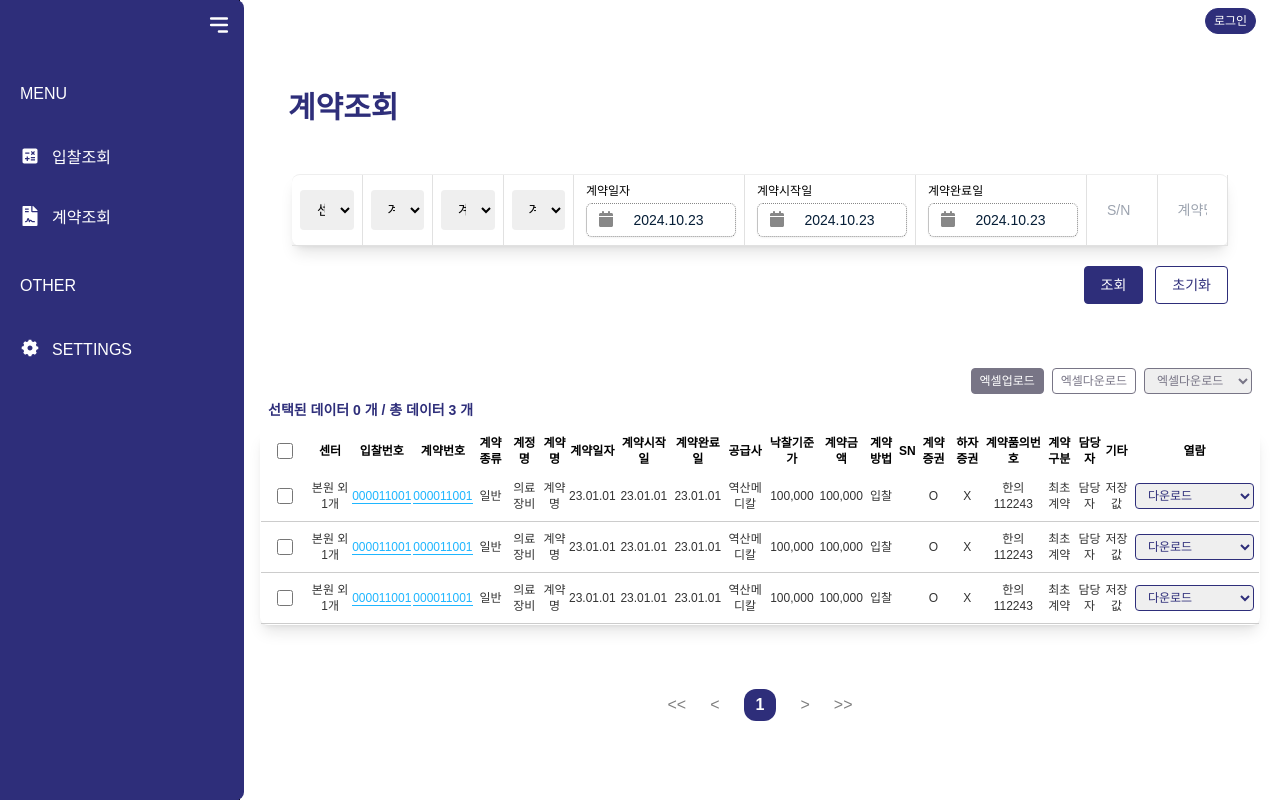
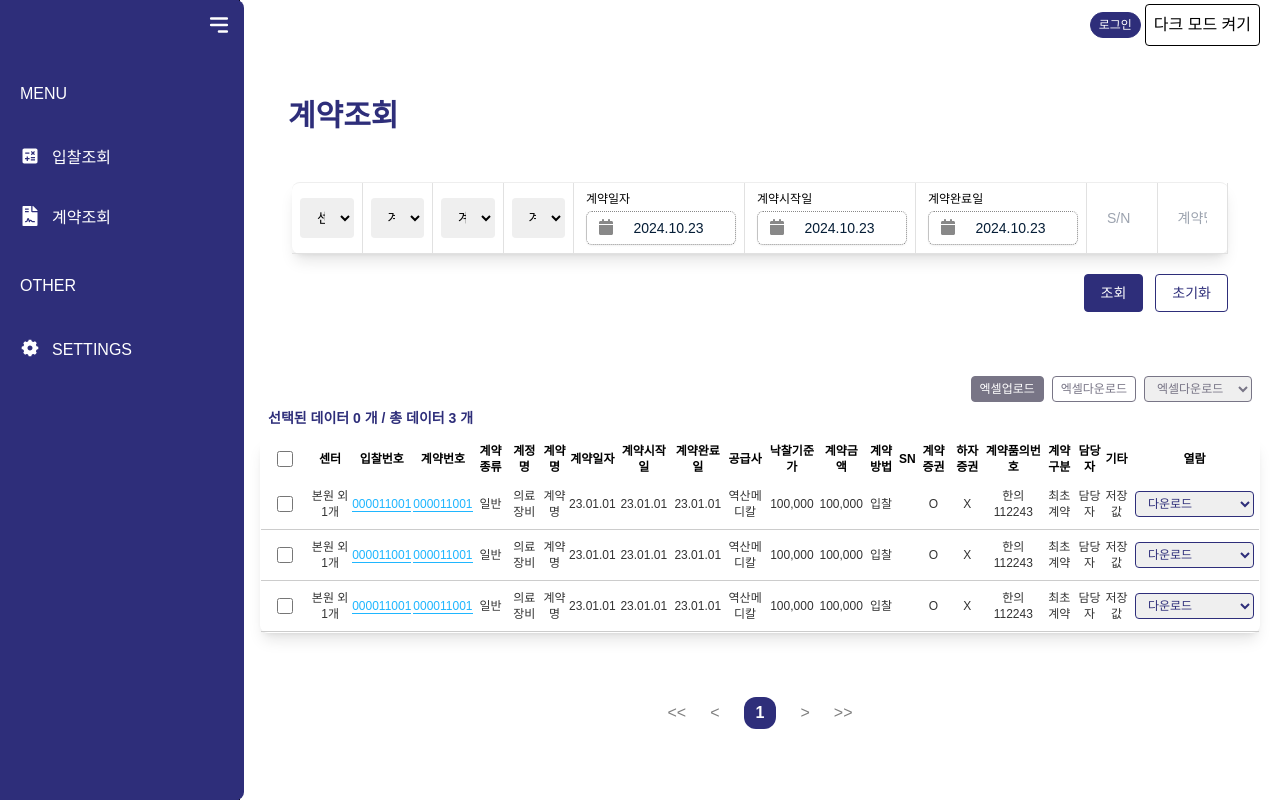
Before and after one commit to Hyeyeon-Ko/pur-ui2, a Next.js app: page /contract in a window 1280 px wide. Built offline with nearby package versions, Linux system fonts and the light colour scheme.

Commit message:
Feat: 다크모드 설정

```diff
--- a/app/(sidebar)/contract/page.tsx
+++ b/app/(sidebar)/contract/page.tsx
@@ -147,7 +147,7 @@ const MenuPage = () => {
   };
 
   return (
-    <div className="prose dark:prose-invert flex flex-col mb-4">
+    <div className="prose flex flex-col mb-4">
       <PageTitle pageTitle="계약조회" mode="xl" fontWeight="bold" />
 
       <div>
--- a/app/(sidebar)/layout.tsx
+++ b/app/(sidebar)/layout.tsx
@@ -34,7 +34,7 @@ export default function DashboardLayout({
   }, []);
 
   return (
-    <div className="h-screen flex dark:bg-black">
+    <div className="h-screen flex :bg-black">
       {/* 사이드바 */}
       <div
         style={{ backgroundColor: colors.signature }}
--- a/app/globals.css
+++ b/app/globals.css
@@ -11,9 +11,9 @@
   font-size: 14px;
 }
 
-.dark .react-datepicker__input-container > input {
+/* .dark .react-datepicker__input-container > input {
   color: #cccccc;
-}
+} */
 
 .react-datepicker__input-container > svg {
   padding: 12px !important;
--- a/components/layouts/Navbar.tsx
+++ b/components/layouts/Navbar.tsx
@@ -3,6 +3,7 @@ import Button from "../ui/atoms/button/Button";
 import Link from "next/link";
 import Label from "../ui/atoms/label/Label";
 import { RiLogoutCircleRLine } from "react-icons/ri";
+import ThemeToggle from "../ui/molecules/buttons/ThemeToggle";
 
 const Navbar = () => {
   const [user, setUser] = useState(null);
@@ -61,6 +62,7 @@ const Navbar = () => {
           />
         </Link>
       )}
+      <ThemeToggle />
     </nav>
   );
 };
--- /dev/null
+++ b/components/ui/molecules/buttons/ThemeToggle.tsx
@@ -0,0 +1,33 @@
+import React, { useEffect, useState } from "react";
+
+const ThemeToggle: React.FC = () => {
+  const [isDarkMode, setIsDarkMode] = useState<boolean>(false);
+
+  useEffect(() => {
+    const currentTheme = localStorage.getItem("theme");
+    if (currentTheme === "dark") {
+      setIsDarkMode(true);
+      document.documentElement.classList.add("dark");
+    } else {
+      document.documentElement.classList.remove("dark");
+    }
+  }, []);
+
+  const toggleTheme = () => {
+    setIsDarkMode((prev) => !prev);
+    const newTheme = !isDarkMode ? "dark" : "light";
+    localStorage.setItem("theme", newTheme);
+    document.documentElement.classList.toggle("dark", newTheme === "dark");
+  };
+
+  return (
+    <button
+      onClick={toggleTheme}
+      className="p-2 border rounded bg-blue-500 text-white dark:bg-dark-blue dark:text-black"
+    >
+      {isDarkMode ? "다크 모드 끄기" : "다크 모드 켜기"}
+    </button>
+  );
+};
+
+export default ThemeToggle;
--- a/tailwind.config.js
+++ b/tailwind.config.js
@@ -1,5 +1,6 @@
 /** @type {import('tailwindcss').Config} */
 module.exports = {
+  darkMode: "class",
   content: [
     "./app/**/*.{js,ts,jsx,tsx,mdx}",
     "./pages/**/*.{js,ts,jsx,tsx,mdx}",
@@ -23,6 +24,12 @@ module.exports = {
       "gray-dark": "#273444",
       gray: "#8492a6",
       "gray-light": "#d3dce6",
+      dark: {
+        DEFAULT: "#1f2937", // dark gray
+        blue: "#3b82f6", // blue for dark mode
+        gray: "#4b5563", // gray for dark mode
+        green: "#10b981", // green for dark mode
+      },
     },
     fontFamily: {
       sans: ["Graphik", "sans-serif"],
```
